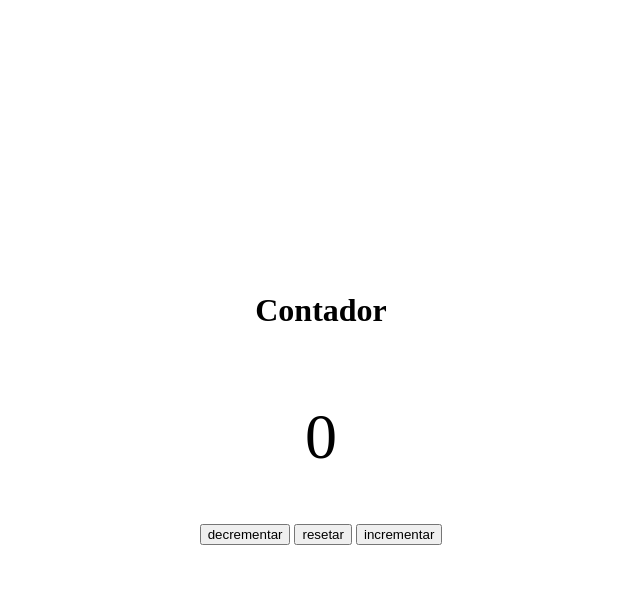
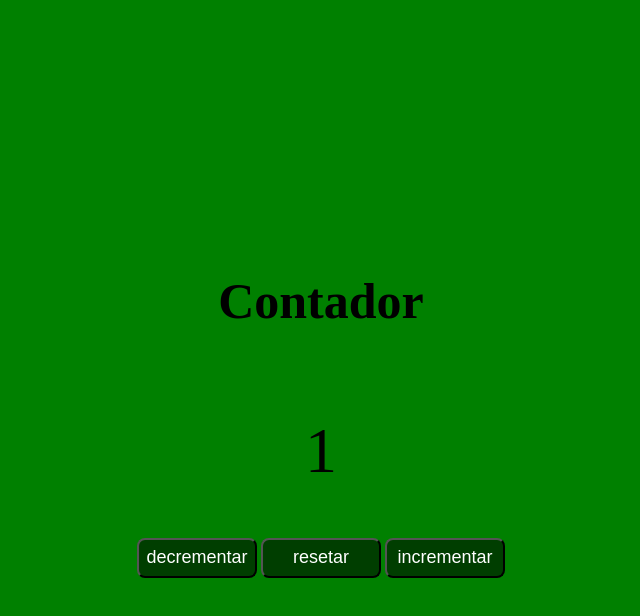
Before and after one commit to JhoneMello/count, a plain HTML site: page index.html in a window 1280 px wide. Both pictures are taken after a click on the button "incrementar". Shown: the whole page, without its empty margins (319-959 px from the left). Drawn offline with Linux system fonts and the light colour scheme.

Commit message:
Finalizando tarefa count

```diff
--- a/index.html
+++ b/index.html
@@ -6,7 +6,7 @@
     <link rel="stylesheet" href="./style.css">
     <title>Count</title>
 </head>
-<body>
+<body id="fundo">
     <h1>Contador</h1>
     <span id="count"></span>
     <div class="buttons">
--- a/script.js
+++ b/script.js
@@ -3,6 +3,8 @@ const contador = document.getElementById('count');
 const decrementar = document.getElementById('decrement');
 const resertar = document.getElementById('reset');
 const incrementar = document.getElementById('increment');
+let fundo = document.getElementById("fundo");
+
 
 
 let numero = 0;
@@ -10,6 +12,27 @@ let numero = 0;
 contador.innerText = numero;
 
 decrementar.addEventListener('click', () => {
+  let cor = window.getComputedStyle(fundo).backgroundColor;
+  fundo.style.backgroundColor = "red";
   numero = numero - 1;
   contador.innerText = numero;
+
 });
+
+resertar.addEventListener('click', () => {
+  let cor = window.getComputedStyle(fundo).backgroundColor;
+  fundo.style.backgroundColor = "aqua";
+  numero = 0;
+  contador.innerText = numero;
+
+
+});
+
+
+incrementar.addEventListener('click', () => {
+  let cor = window.getComputedStyle(fundo).backgroundColor;
+  fundo.style.backgroundColor = "green";
+  numero = numero + 1;
+  contador.innerText = numero;
+
+});
--- a/style.css
+++ b/style.css
@@ -3,6 +3,7 @@ html, body {
 }
 
 body {
+    background-color: #00ffff;
     display: flex;
     flex-direction: column;
     justify-content: center;
@@ -10,6 +11,19 @@ body {
     gap: 50px;
 }
 
+h1 {
+    font-size: 50px;
+}
+
 span {
     font-size: 64px;
 }
+
+button {
+    background-color: #00000083;
+    color: #fff;
+    width: 120px;
+    height: 40px;
+    border-radius: 8px;
+    font-size: 18px;
+}
```
